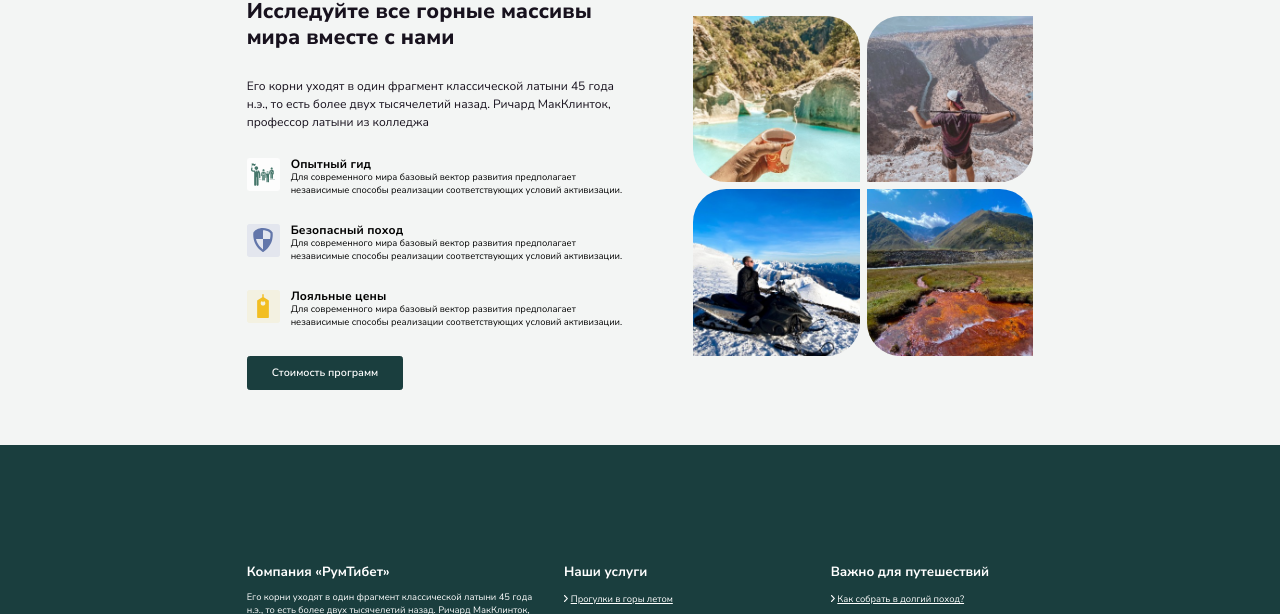
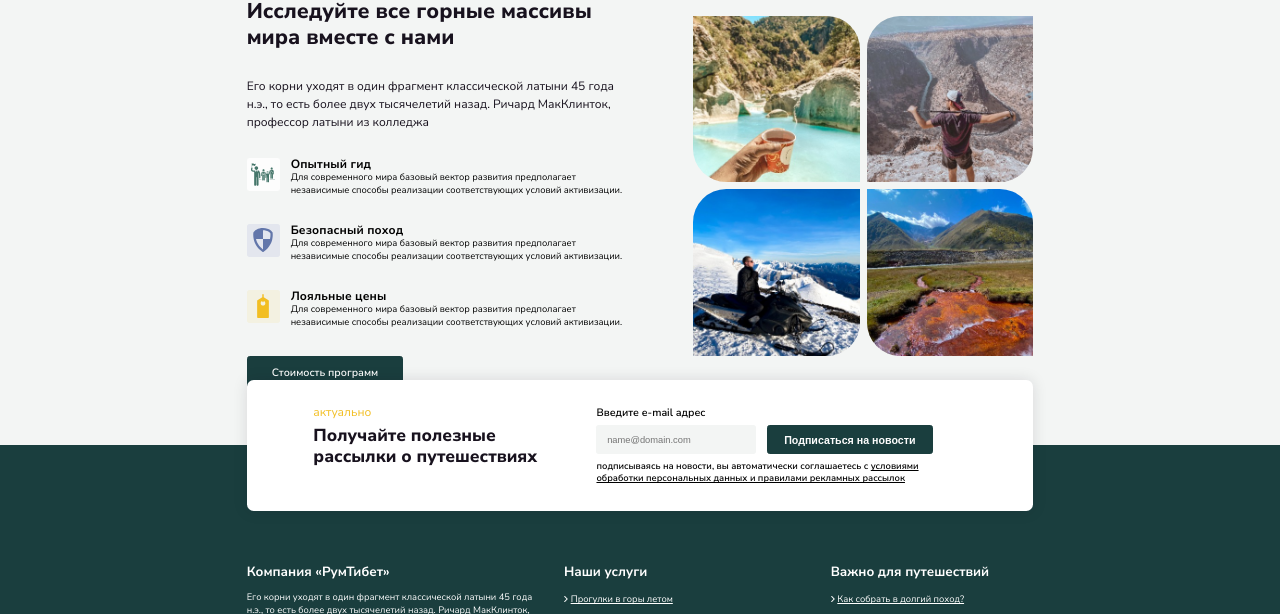
Before and after one commit to SavchenkoVolodymyr/rumtibet, a website: page src/index.html in a window 1280 px wide. Shown: the part 1214-1828 px from the top of the page. Drawn offline with nearby package versions, Linux system fonts and the light colour scheme; files that its build step writes are made by us from their sources.

Commit message:
feat subscription resp

```diff
--- a/src/html/bloks/subscription.html
+++ b/src/html/bloks/subscription.html
@@ -10,7 +10,9 @@
 					<label for="sub_form" class="subscription__label">Введите e-mail адрес</label>
 					<div class="subscription__input_wrap">
 						<input type="email" placeholder="name@domain.com" class="subscription__input" id="sub_form" />
+						<div>
 						<input type="button" value="Подписаться на новости" class="button_bace--litle" />
+						</div>
 					</div>
                     <div class="subscription__descr">подписываясь на новости, вы автоматически соглашаетесь с <span> условиями обработки персональных данных и правилами рекламных рассылок</span></div>
 				</form>
--- a/src/index.html
+++ b/src/index.html
@@ -20,7 +20,7 @@
 				<!-- @@include('./html/bloks/popular_tours.html') -->
 				<!-- @@include('./html/bloks/travel_blog.html') -->
 				<!-- @@include('./html/bloks/photo_gallery.html') -->
-				<!-- @@include('./html/bloks/subscription.html') -->
+				@@include('./html/bloks/subscription.html')
 			</main>
 			@@include('./html/footer.html')
 		</div>
--- a/src/scss/_base.scss
+++ b/src/scss/_base.scss
@@ -45,8 +45,14 @@ body {
 		line-height: 1.25;
 	}
 	&.subtitle_text--subscription {
+
+		line-height: 1.1;
+		@include bp($point_2, min){
 		font-size: 1.8rem;
-		line-height: 1.1;
+		}
+		@include bp($point_3){
+			font-size: 1.6rem;
+		}
 	}
 }
 .section__title_wrap {
@@ -71,6 +77,9 @@ body {
 	}
 	&.secnion_title--subscription {
 		font-size: 2.6rem;
+		@include bp($point_3) {
+			font-size: 2.4rem;
+		}
 	}
 }
 .bace_text {
--- a/src/scss/blocks/_subscription.scss
+++ b/src/scss/blocks/_subscription.scss
@@ -1,18 +1,40 @@
 @use './helpers/abstracts' as *;
 
 .subscription{
-    margin-top: -9.8rem;
+	@include bp($point_2, min){
+	 margin-top: -9.8rem;
 	margin-bottom: -9.8rem;
 	position: relative;
 	z-index: 1;
+	}
+	@include bp($point_3){
+		margin: 5rem 0;
+	}
 }
 .subscription__in {
 	display: flex;
-	column-gap: 6.4rem;
-	padding: 4rem 10rem;
+
+
 	border-radius: 1rem;
 	box-shadow: 0px 0px 15px 0px rgba($color_black_alternative, 12%);
     background-color: $color_white;
+	@include bp($point_2, min){
+	column-gap: 6.4rem;
+	}
+	@include bp($point_3){
+		flex-direction: column;
+		row-gap: 2rem;
+	}
+	@include bp($point_4, min){
+	padding: 4rem 10rem;
+	}
+	@include bp($point_5){
+		padding: 2.4rem 2rem;
+	}
+	// @include bp_min-max($point_6, $point_5){
+	// 	max-width: 34.5rem;
+	// }
+
 }
 .subscription__form{
     display: flex;
@@ -21,7 +43,13 @@
 }
 .subscription__input_wrap {
 	display: flex;
+	@include bp($point_4, min){
 	column-gap: 1.6rem;
+	}
+	@include bp($point_5){
+		flex-direction: column;
+		row-gap: 1.6rem;
+	}
 }
 .subscription__label {
 	display: block;
@@ -32,7 +60,7 @@
 	line-height: 1.25;
 }
 .subscription__input {
-	width: 24rem;
+
 	height: 4.4rem;
     padding-left: 1.6rem;
 	font-size: 1.4rem;
@@ -41,6 +69,13 @@
     border-radius: 0.4rem;
     border: none;
     background-color: $color_secnion_bg;
+	@include bp($point_4, min){
+	width: 24rem;
+	}
+	@include bp($point_5){
+		width: 31rem;
+	}
+
 }
 .subscription__descr{
 font-size: 1.4rem;
--- a/src/scss/helpers/extends/_buttons_extends.scss
+++ b/src/scss/helpers/extends/_buttons_extends.scss
@@ -6,6 +6,7 @@
 	display: inline-flex;
 	justify-content: center;
 	align-items: center;
+	flex-basis: content;
 
 	text-align: center;
 	white-space: nowrap;
```
